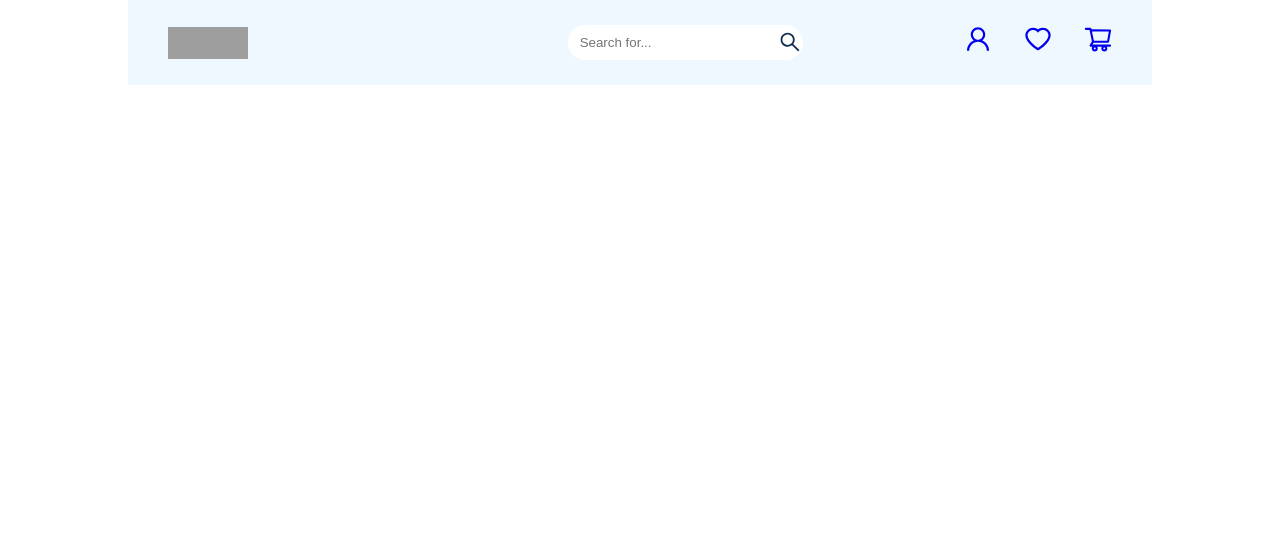
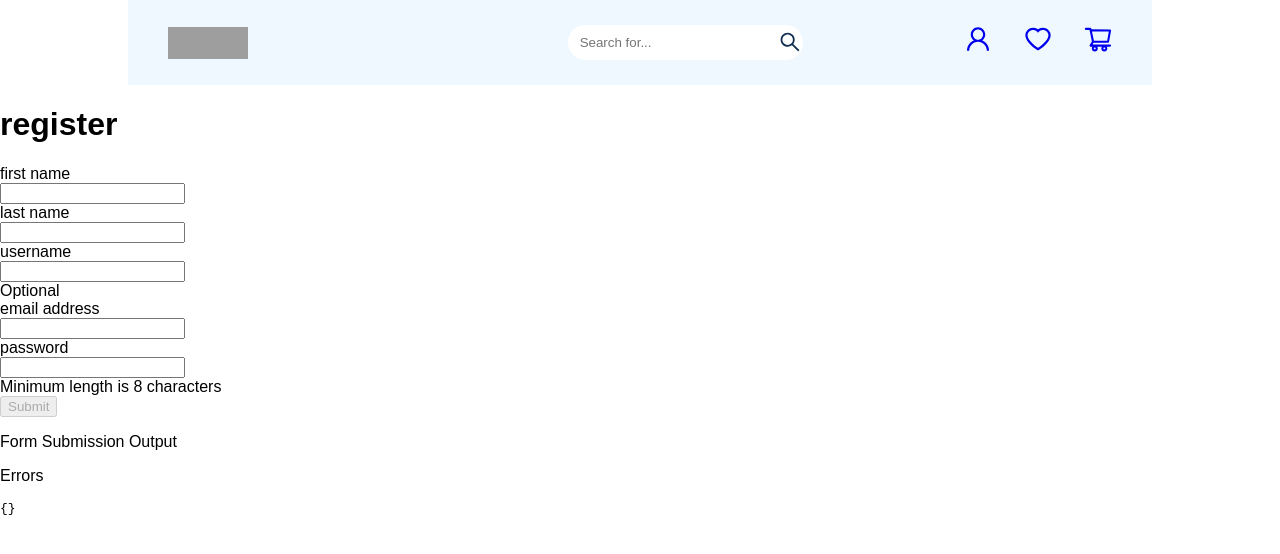
Before and after one commit to ilzbergs/ecommerce, a React (Create React App) app: page /sign-up in a window 1280 px wide. Before the commit this address had no page. Shown: the top 554 px of the page. Built offline with nearby package versions, Linux system fonts and the light colour scheme; grey boxes are pictures that could not be loaded.

Commit message:
loginForm added

```diff
--- a/package.json
+++ b/package.json
@@ -13,7 +13,9 @@
     "@types/node": "^16.11.26",
     "@types/react": "^17.0.43",
     "@types/react-dom": "^17.0.14",
+    "@types/yup": "^0.29.13",
     "flexboxgrid": "^6.3.1",
+    "formik": "^2.2.9",
     "i": "^0.3.7",
     "react": "^18.0.0",
     "react-alice-carousel": "^2.5.1",
@@ -24,7 +26,8 @@
     "react-simple-image-slider": "^2.4.1",
     "react-smart-slider": "^0.1.2",
     "typescript": "^4.6.3",
-    "web-vitals": "^2.1.4"
+    "web-vitals": "^2.1.4",
+    "yup": "^0.32.11"
   },
   "scripts": {
     "start": "react-scripts start",
--- a/src/App.tsx
+++ b/src/App.tsx
@@ -1,11 +1,12 @@
 import React from 'react';
 import { BrowserRouter, Route, Routes } from 'react-router-dom';
 import { createGlobalStyle } from 'styled-components';
+import LoginForm from './components/Login/LoginForm';
 import Nav from './components/Nav/Nav';
+import SignUpForm from './components/SignUp/SignUpForm';
 import Cart from './pages/Cart';
 import HomePage from './pages/HomePage'
 import Products from './pages/Products';
-import Items from './pages/Products';
 import User from './pages/User';
 import WishList from './pages/WishList';
 const GlobalStyle = createGlobalStyle`
@@ -33,7 +34,8 @@ function App() {
           <Route path="/user" element={<User />} />
           <Route path="/wish-list" element={<WishList />} />
           <Route path='/category-name' element = {<Products/>}/>
-
+          <Route path='/login' element={<LoginForm/>} />
+          <Route path='/sign-up' element={<SignUpForm/>} />
         </Routes>
       </BrowserRouter></>
   );
--- a/src/components/Login/LoginForm.tsx
+++ b/src/components/Login/LoginForm.tsx
@@ -1,7 +1,61 @@
-const LoginForm:React.FC =() =>{
-return(
-    <div>login</div>
-)
-}
+import { Field, Form, Formik } from "formik";
+import { Link } from "react-router-dom";
+import styled from "styled-components";
+import ContentContainer from "../ContentContainer/ContentContainer";
+import Footer from "../Footer/Footer";
 
-export default LoginForm
+const LoginWrapper = styled(Form)`
+display: flex;
+justify-content: center;
+flex-direction: column;
+align-items: center;
+justify-content: center;
+margin-top: 8rem;
+`
+
+const StyledField = styled(Field)`
+width: 20rem;
+height: 2rem;
+border-radius: 10px;
+border: 1px solid #112D4E;
+margin: 1rem;
+`
+const Btn = styled.button`
+background-color: #112D4E;
+width: 10rem;
+height: 2rem;
+color: white;
+text-transform: uppercase;
+`
+
+const LoginForm: React.FC = () => {
+    return (
+        <>
+            <ContentContainer>
+                <Formik
+                    initialValues={{
+                        email: "",
+                        password: "",
+                    }}
+                    onSubmit={(values, { resetForm }) => {
+                        console.log(values);
+                        resetForm()
+
+                    }}
+
+                >
+                    <LoginWrapper>
+                        <StyledField type="email" id="email" name="email" placeholder="Email" />
+                        <StyledField type="password" id="password" name="password" placeholder="Password" />
+                        <Btn type="submit">Login</Btn>
+                        <p>Don't have account... <Link onClick={() => { }} to={`/sign-up`}>Register Here!</Link></p>
+                    </LoginWrapper>
+                </Formik>
+            </ContentContainer>
+            <Footer />
+        </>
+
+    );
+};
+
+export default LoginForm;
--- a/src/components/SignUp/SibnUpForm.tsx
+++ /dev/null
@@ -1,6 +0,0 @@
-const SignUpForm:React.FC = () => {
-    return (
-        <div>sign up</div>
-    )
-}
-export default SignUpForm
--- /dev/null
+++ b/src/components/SignUp/SignUpForm.tsx
@@ -0,0 +1,178 @@
+import React, { useEffect } from "react";
+import { useFormik } from "formik";
+import * as Yup from "yup";
+
+function SignUpForm() {
+    const {
+        values,
+        errors,
+        touched,
+        getFieldProps,
+        submitCount,
+        handleSubmit,
+        setValues,
+        isSubmitting,
+        setSubmitting,
+        resetForm,
+        isValid,
+        dirty
+    } = useFormik({
+        initialValues: {
+            firstName: "",
+            lastName: "",
+            username: "",
+            email: "",
+            password: ""
+        },
+        validationSchema: Yup.object().shape({
+            firstName: Yup.string().required("Required"),
+            lastName: Yup.string().required("Required"),
+            username: Yup.string()
+                .min(5, "Must be more than 5 characters")
+                .max(20, "Must be less than 50 characters"),
+            email: Yup.string()
+                .email("Invalid email address")
+                .required("Required"),
+            password: Yup.string()
+                .min(8, "Must be more than 8 characters")
+                .required("Required")
+        }),
+        onSubmit: values => {
+            // Username is not required. In that case if the user doesn't provide one, we give them a default
+            if (values.username.length < 1) {
+                // We added a `username` value for the user which is everything before @ in their email address.
+                setValues({
+                    ...values,
+                    username: `@${values.email.split("@")[0]}`
+                });
+            }
+            console.log(JSON.stringify(values, null, 2));
+
+            setTimeout(() => {
+                setSubmitting(false);
+                alert("form submitted");
+                resetForm();
+                // route to success page
+            }, 1000);
+        }
+    });
+
+    return (
+        <>
+            <div className="formWrapper">
+                <form className="baseForm" noValidate onSubmit={handleSubmit}>
+                    <header className="baseFormHeader">
+                        <h1 className="baseFormHeading">register</h1>
+                    </header>
+                    <div className="formRow col-2">
+                        <div className="formFieldWrap">
+                            <label className="formFieldLabel" htmlFor="firstName">
+                                first name
+                            </label>
+                            <span className="errorMessage">
+                                {touched["firstName"] && errors["firstName"]}
+                            </span>
+                            <div className="formFieldWrapInner">
+                                <input
+                                    type="text"
+                                    id="firstName"
+                                    className="firstName formField"
+                                    {...getFieldProps("firstName")}
+                                />
+                            </div>
+                        </div>
+                        <div className="formFieldWrap">
+                            <label className="formFieldLabel" htmlFor="lastName">
+                                last name
+                            </label>
+                            <span className="errorMessage">
+                                {touched["lastName"] && errors["lastName"]}
+                            </span>
+                            <div className="formFieldWrapInner">
+                                <input
+                                    type="text"
+                                    {...getFieldProps("lastName")}
+                                    id="lastName"
+                                    className="lastName formField"
+                                />
+                            </div>
+                        </div>
+                    </div>
+                    <div className="formRow col-1">
+                        <label className="formFieldLabel" htmlFor="username">
+                            username
+                        </label>
+                        <span className="errorMessage">
+                            {touched["username"] && errors["username"]}
+                        </span>
+                        <div className="formFieldWrapInner">
+                            <input
+                                type="text"
+                                {...getFieldProps("username")}
+                                id="username"
+                                className="username formField"
+                            />
+                        </div>
+                        <span className="passwordCue">Optional</span>
+                    </div>
+                    <div className="formRow col-1">
+                        <label className="formFieldLabel" htmlFor="email">
+                            email address
+                        </label>
+                        <span className="errorMessage">
+                            {touched["email"] && errors["email"]}
+                        </span>
+                        <div className="formFieldWrapInner">
+                            <input
+                                type="email"
+                                {...getFieldProps("email")}
+                                id="email"
+                                className="email formField"
+                            />
+                        </div>
+                    </div>
+                    <div className="formRow col-1">
+                        <label className="formFieldLabel" htmlFor="password">
+                            password
+                        </label>
+                        <span className="errorMessage">
+                            {touched["password"] && errors["password"]}
+                        </span>
+                        <div className="formFieldWrapInner">
+                            <input
+                                type="password"
+                                {...getFieldProps("password")}
+                                id="password"
+                                className="password formField"
+                            />
+                        </div>
+                        <span className="passwordCue">Minimum length is 8 characters</span>
+                    </div>
+                    <div className="formRow col-1">
+                        {/* When isValid is false and when isSubmitting is true */}
+                        <button
+                            type="submit"
+                            disabled={!(isValid && dirty) || isSubmitting}
+                        >
+                            {(isSubmitting && "Working on it...") || "Submit"}
+                        </button>
+                    </div>
+                </form>
+            </div>
+            <div className="console">
+                <header className="baseFormHeader">
+                    <p className="baseFormHeading">Form Submission Output</p>
+                    {submitCount > 0 && <pre>{JSON.stringify(values, null, 2)}</pre>}
+                </header>
+            </div>
+            <div className="console">
+                <header className="baseFormHeader">
+                    <p className="baseFormHeading">Errors</p>
+                    {<pre>{JSON.stringify(errors, null, 2)}</pre>}
+                </header>
+            </div>
+        </>
+    );
+}
+
+export default SignUpForm;
--- a/src/pages/User.tsx
+++ b/src/pages/User.tsx
@@ -1,13 +1,9 @@
-import ContentContainer from "../components/ContentContainer/ContentContainer"
-import Footer from "../components/Footer/Footer"
 
-const User: React.FC = () => {
-    return (
+import LoginForm from "../components/Login/LoginForm"
+import SignUpForm from "../components/SignUp/SignUpForm"
 
-        <><ContentContainer>
-<div>My profile </div>
-        </ContentContainer>
-            <Footer /></>
-    )
+const User: React.FC<{login?:boolean}> = ({login}) => {
+   if (login) return <SignUpForm/>
+   return <LoginForm/>
 }
 export default User
```
Also changed, not shown: 1 other file (tests, documents, lock files or other folders).
